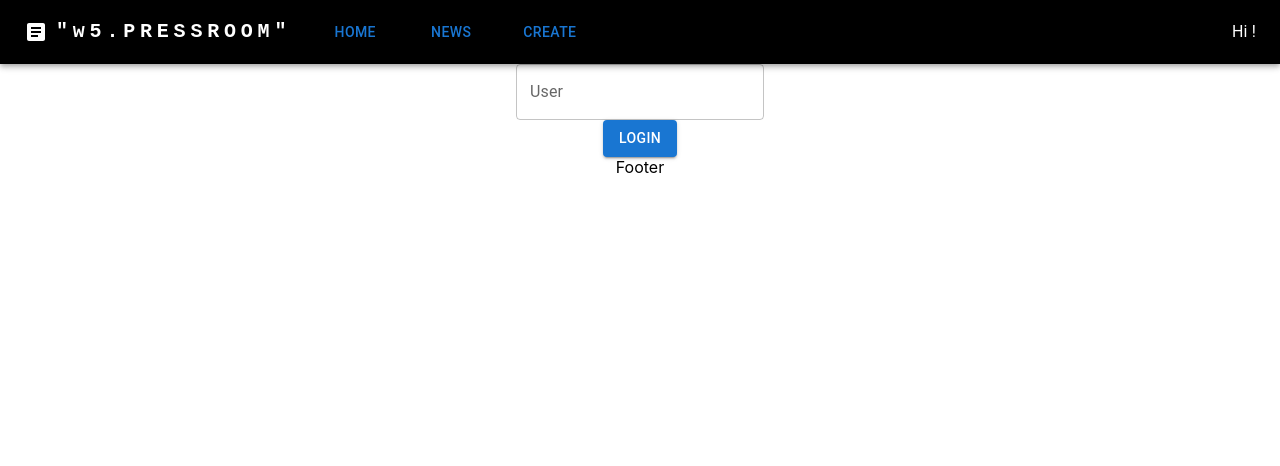
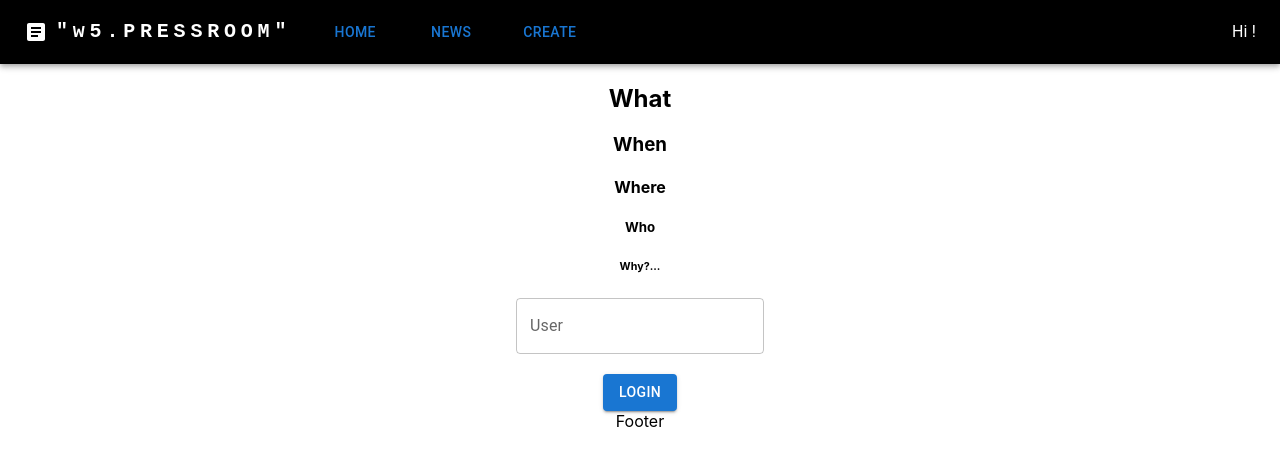
Before and after one commit to ZManak/newyorktimes-react, a React (Create React App) app: page / in a window 1280 px wide. Shown: the top 466 px of the page. Built offline with nearby package versions, Linux system fonts and the light colour scheme; no server answers.

Commit message:
minor design changes

```diff
--- a/src/components/Header/Header.js
+++ b/src/components/Header/Header.js
@@ -97,19 +97,17 @@ class Header extends React.Component {
             >
 
               <MenuItem key="Home" onClick={this.handleCloseNavMenu}>
-                  <Link href="/" textAlign="center">Home</Link>
+                  <Link to="/">Home</Link>
               </MenuItem>
 
-              <Link to="/news">
+
               <MenuItem key="News" onClick={this.handleCloseNavMenu}>
-                  <Link href="/news" textAlign="center">News</Link>
+                  <Link to="/news">News</Link>
               </MenuItem>
-              </Link>
-              <Link to="/create">
+
               <MenuItem key="Create" onClick={this.handleCloseNavMenu}>
-                  <Link href="/create" textAlign="center">Create</Link>
+                  <Link to="/create">Create</Link>
               </MenuItem>
-              </Link>
             </Menu>
           </Box>
           <AdbIcon sx={{ display: { background: '#000000', xs: "none", md: "none" }, mr: 1 }} />
--- a/src/components/Main/Form/Form.js
+++ b/src/components/Main/Form/Form.js
@@ -18,10 +18,10 @@ class Form extends Component {
 
   render() {
     return (<section className="createNew">
-      <h1>What, when, where, who, why?</h1>
+      <h1>Publish an article</h1>
       <TextField id="localTitle" label="Title" variant="outlined" inputRef={this.title} />
-      <TextField id="localAbstract" label="Abstract" variant="outlined" multiline rows={4} inputRef={this.abstract} />
-      <TextField id="localUrl" label="Url" variant="outlined" inputRef={this.url} />
+      <TextField id="localAbstract" label="Content" variant="outlined" multiline rows={4} inputRef={this.abstract} />
+      <TextField id="localUrl" label="URL" variant="outlined" inputRef={this.url} />
       <Button onClick={this.handleClick}>PUBLISH</Button>
     </section>);
   }
--- a/src/components/Main/Home/Home.jsx
+++ b/src/components/Main/Home/Home.jsx
@@ -23,8 +23,16 @@ class Home extends Component {
 
   render() {
     return (
-      <section>
-        <TextField id="outlined-basic" label="User" variant="outlined" inputRef={this.name} />
+      <section className="home">
+        <article className="homeTitle">
+          <h2>What</h2>
+          <h3>When</h3>
+          <h4>Where</h4>
+          <h5>Who</h5>
+          <h6>Why?...</h6>
+        </article>
+        <TextField id="login" label="User" variant="outlined" inputRef={this.name} />
+        <br />
         <br />
         <Button variant="contained" onClick={this.handleClick}>LOGIN</Button>
       </section>
```
